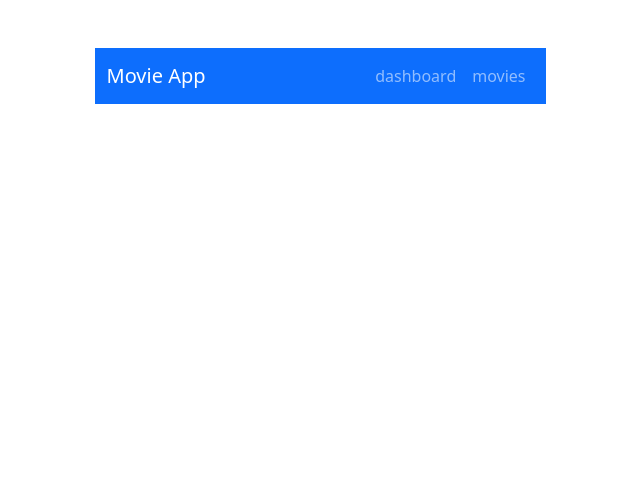
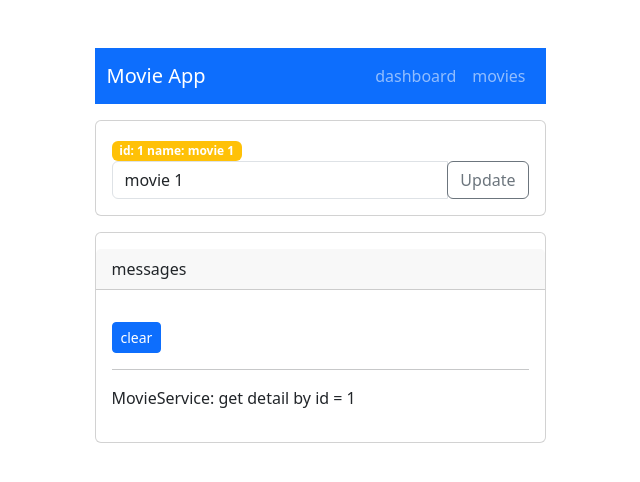
Before and after one commit to Abdullah-Alsabouni/MovieApp, an Angular app: page /detail/1 in a window 1280 px wide. Before the commit this address led to /. Shown: the top 482 px of the page, without its empty margins (320-960 px from the left). Built offline with nearby package versions, Linux system fonts and the light colour scheme.

Commit message:
Lesson 12-Movie Detail

```diff
--- a/src/app/app-routing.module.ts
+++ b/src/app/app-routing.module.ts
@@ -2,11 +2,13 @@ import { NgModule } from '@angular/core';
 import { RouterModule, Routes } from '@angular/router';
 import { MoviesComponent } from './movies/movies.component';
 import { DashboardComponent } from './dashboard/dashboard.component';
+import { MovieDetailComponent } from './movie-detail/movie-detail.component';
 
 const routes: Routes = [
   {path:  '', redirectTo : "/dashboard", pathMatch : 'full'},
   {path:  'dashboard', component: DashboardComponent},
-  {path:  'movies', component: MoviesComponent}
+  {path:  'movies', component: MoviesComponent},
+  {path: 'detail/:id', component: MovieDetailComponent}
 ];
 
 @NgModule({
--- a/src/app/dashboard/dashboard.component.html
+++ b/src/app/dashboard/dashboard.component.html
@@ -7,7 +7,7 @@
             <div class="card-body">
                 <div>
                     <h5 class="card-title">
-                        <a href="">{{movie.name}}</a>
+                        <a routerLink="['/detail/{{ movie.id }}']">{{movie.name}}</a>
                     </h5>
                     <p class="card-text">
                         {{ movie.description}}
--- a/src/app/logging/logging.component.html
+++ b/src/app/logging/logging.component.html
@@ -1,5 +1,5 @@
 <div class="card" *ngIf="loggingService.messages.length">
-    <div class="card-header">
+    <div class="card-header my-3">
         messages
     </div>
     <div class="card-body">
--- a/src/app/movie-detail/movie-detail.component.html
+++ b/src/app/movie-detail/movie-detail.component.html
@@ -1,4 +1,4 @@
-<div class="card" *ngIf="movie"> <!--Alttaki şablon sadece bir movie'ye tıklandığında çalışır-->
+<div class="card my-3" *ngIf="movie"> <!--Alttaki şablon sadece bir movie'ye tıklandığında çalışır-->
     <div class="card-body">
       <span class="badge bg-warning">
         id: {{ movie.id }} name: {{ movie.name}}
--- a/src/app/movie-detail/movie-detail.component.ts
+++ b/src/app/movie-detail/movie-detail.component.ts
@@ -1,13 +1,40 @@
-import { Component, Input } from '@angular/core';
+import { Component, Input, OnInit } from '@angular/core';
 import { Movie } from '../movie';
-
+import { MovieService } from '../movie.service';
+import { ActivatedRoute } from '@angular/router';
 
 @Component({
   selector: 'movie-detail',
   templateUrl: './movie-detail.component.html',
-  styleUrl: './movie-detail.component.css'
+  styleUrls: ['./movie-detail.component.css']  // 'styleUrl' değil 'styleUrls'
 })
-export class MovieDetailComponent {
+export class MovieDetailComponent implements OnInit {
+  @Input() movie: Movie | null = null;
 
-  @Input() movie: Movie | null = null  // @Input() dışarıdan gelen Input'lar için kullanılır
+  constructor(
+    private movieService: MovieService,
+    private route: ActivatedRoute
+  ) {}
+
+  ngOnInit(): void {
+    this.getMovie();
+  }
+
+  getMovie(): void {
+    const id = this.route.snapshot.paramMap.get('id');
+    if (id !== null) {
+      this.movieService.getMovie(+id)
+        .subscribe(movie => {
+          if (movie) {
+            this.movie = movie;
+          } else {
+            console.error('Movie not found with id:', id);
+            this.movie = null;
+          }
+        });
+    } else {
+      console.error('Invalid movie id:', id);
+      this.movie = null;
+    }
+  }
 }
--- a/src/app/movie.service.ts
+++ b/src/app/movie.service.ts
@@ -10,10 +10,17 @@ import { LoggingService } from './logging.service';
 })
 export class MovieService {
 
+
   constructor(private loggingService: LoggingService) {} // logging servisini MovieService'e dahil etmek
 
   getMovies(): Observable<Movie[]> { // Observable : bilgiyi asenkron bir şekilde almamızı sağlar
     this.loggingService.add('MovieService: listing movies');
     return of(Movies);
   }
+
+  getMovie(id: number): Observable<Movie | undefined> {
+    this.loggingService.add('MovieService: get detail by id = ' + id);
+    const movie = Movies.find(movie => movie.id === id);
+    return of(movie);
+  }
 }
--- a/src/app/movies/movies.component.html
+++ b/src/app/movies/movies.component.html
@@ -1,14 +1,13 @@
-<movie-detail [movie] = "selectedMovie"></movie-detail> <!-- Seçilen bir movie listesini burada yazmak yerine ayrı bir dosyada tanımlamak daha temiz görünür-->
-
 <!-- Movie List -->
 <div class="card">
   <div class="card-header">
-    {{title}}
+    {{ title }}
   </div>
-  <ul class="list-group list-group-flush"> <!--onSelect(movie) listede hangi movie seçilirse movie selectedMovie'ye atanıyor-->
-    <li *ngFor="let movie of movies" (click)="onSelect(movie)" class="list-group-item"
-      [class.active]="movie === selectedMovie">
-      <span class="badge text-bg-primary">{{movie.id}}</span> {{movie.name}}
+  <ul class="list-group list-group-flush">
+    <li *ngFor="let movie of movies"
+        [routerLink]="['/detail', movie.id]"
+        class="list-group-item">
+      <span class="badge text-bg-primary">{{ movie.id }}</span> {{ movie.name }}
       <button type="button" class="btn-close ms-5" aria-label="Close"></button>
     </li>
   </ul>
```
